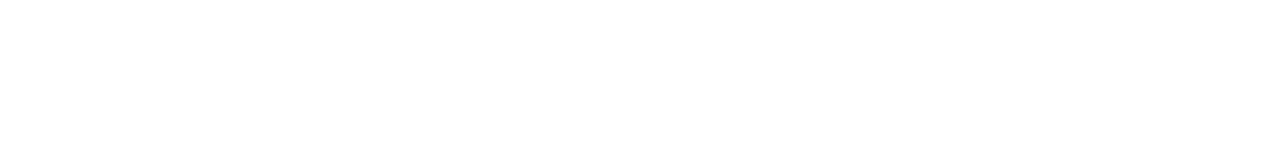
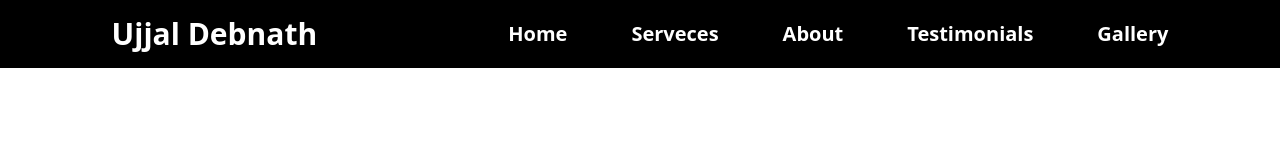
Before and after one commit to ujjal-debnath/portfolio-batch4, a plain HTML site: page index.html in a window 1280 px wide. Drawn offline with nearby package versions, Linux system fonts and the light colour scheme.

Commit message:
tailwind setup and navber ereacted

```diff
--- a/index.html
+++ b/index.html
@@ -4,8 +4,23 @@
     <meta charset="UTF-8">
     <meta name="viewport" content="width=device-width, initial-scale=1.0">
     <title>Document</title>
+     <script src="https://cdn.jsdelivr.net/npm/@tailwindcss/browser@4"></script>
+     <style>
+        ul li:hover{
+            color: aqua;
+        }
+     </style>
 </head>
 <body>
-
+    <nav class="bg-black p-4 text-white flex items-center justify-around">
+        <h1 class="text-3xl font-bold">Ujjal Debnath</h1>
+        <ul class="flex gap-16 text-xl font-semibold">
+            <li><a href="">Home</a></li>
+            <li><a href="">Serveces</a></li>
+            <li><a href="">About</a></li>
+            <li><a href="">Testimonials</a></li>
+            <li><a href="">Gallery</a></li>
+        </ul>
+    </nav>
 </body>
 </html>
--- /dev/null
+++ b/tailwind.config.js
@@ -0,0 +1,7 @@
+module.exports = {
+  content: ["./*.html"],
+  theme: {
+    extend: {},
+  },
+  plugins: [],
+}
```
